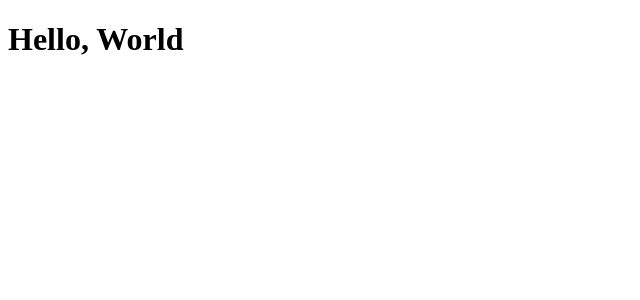
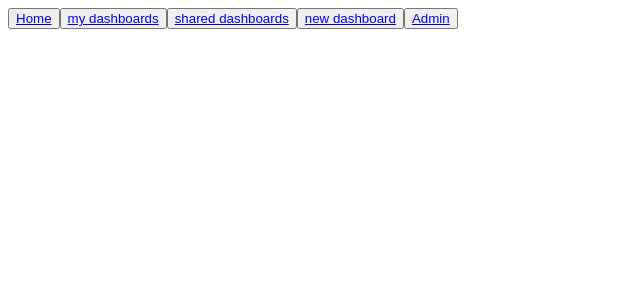
Before and after one commit to UTDallasEPICS/UTDesign_Monitor_Dashboard, a Nuxt app: page / in a window 1280 px wide. Shown: the top 300 px of the page, without its empty margins (0-640 px from the left). Built offline with nearby package versions, Linux system fonts and the light colour scheme.

Commit message:
types.ts and index.vue updated to present

```diff
--- a/pages/index.vue
+++ b/pages/index.vue
@@ -1,9 +1,20 @@
-<script lang="ts">
+<script setup lang="ts">
+
 
 </script>
 
-<template>
-    <div>
-        <h1>Hello, World</h1>
-    </div>
+<template lang="pug">
+div.mx-auto.mt-7.absolute
+  div.mx-auto.gap-2
+    button
+      NuxtLink(to="/") Home
+    button
+      NuxtLink(to="/my-dashboards") my dashboards
+    button
+      NuxtLink(to="/shared-dashboards") shared dashboards
+    button
+      NuxtLink(to="/new-dashboard") new dashboard
+    button
+      NuxtLink(to="/admin") Admin
+NuxtPage
 </template>
```
